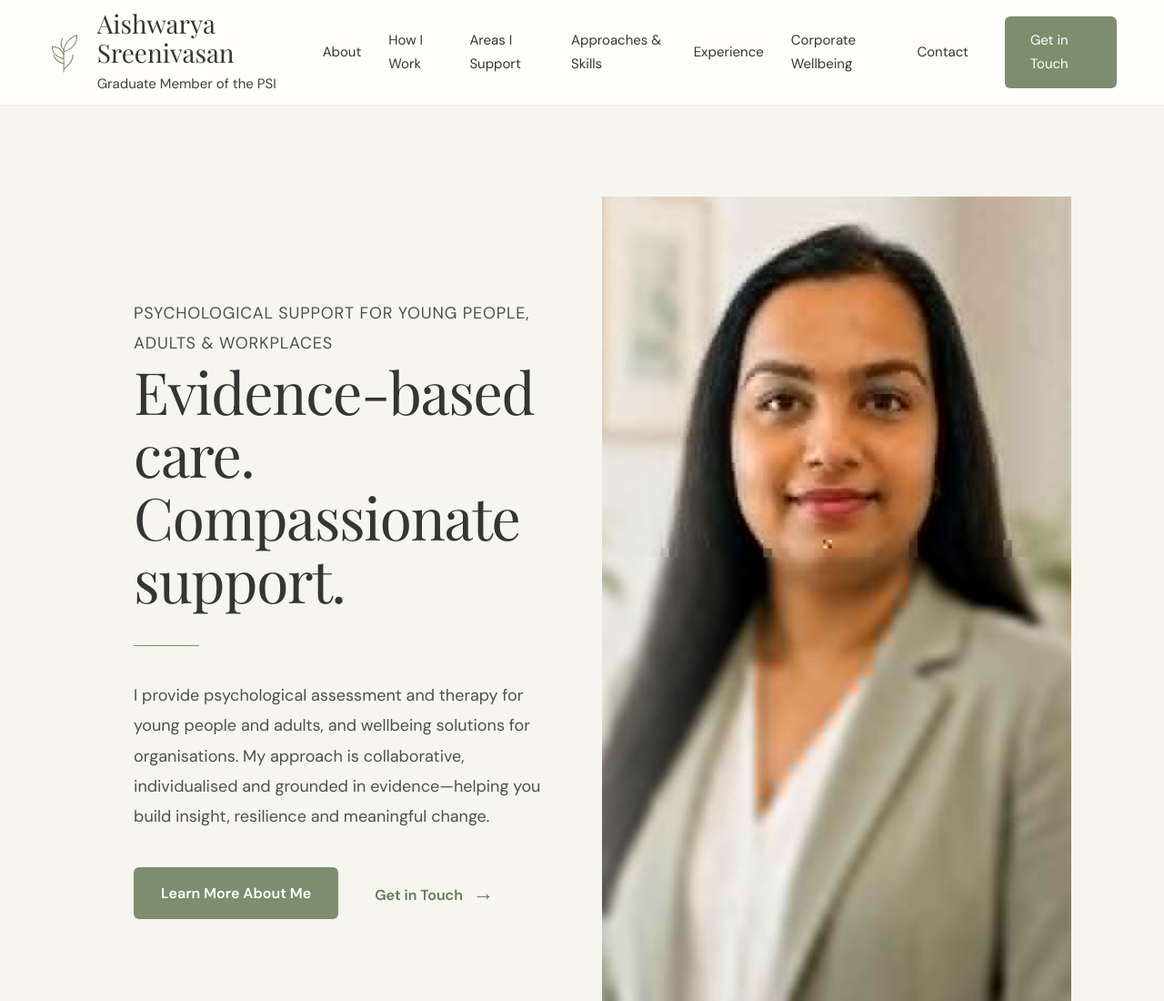
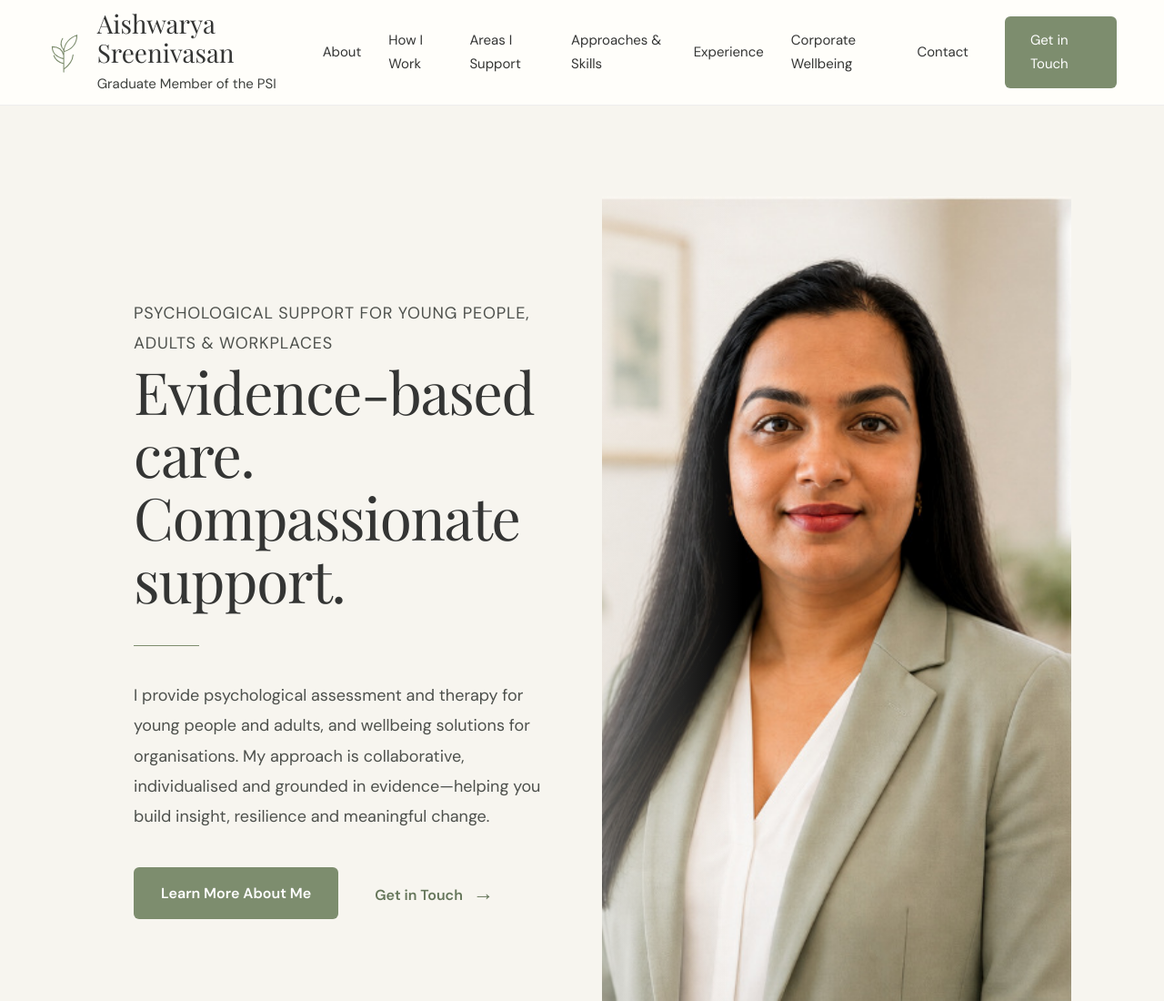
Before and after one commit to sriramkalyanraman/as-portfolio, a plain HTML site: page index.html in a window 1280 px wide. Shown: the top 1100 px of the page at 91% size. Drawn offline with nearby package versions, Linux system fonts and the light colour scheme.

Commit message:
Use uploaded professional headshot on landing page

```diff
--- a/index.html
+++ b/index.html
@@ -33,7 +33,7 @@
     <nav aria-label="Primary navigation"><a href="#about">About</a><a href="#how">How I Work</a><a href="#support">Areas I Support</a><a href="#approaches">Approaches &amp; Skills</a><a href="#experience">Experience</a><a href="#corporate">Corporate Wellbeing</a><a href="contact.html">Contact</a><a class="nav-cta" href="contact.html">Get in Touch</a></nav>
   </header>
   <main id="top">
-    <section class="hero"><div class="hero-copy"><p class="eyebrow">Psychological support for young people, adults &amp; workplaces</p><h1>Evidence-based care.<br>Compassionate support.</h1><div class="rule"></div><p>I provide psychological assessment and therapy for young people and adults, and wellbeing solutions for organisations. My approach is collaborative, individualised and grounded in evidence—helping you build insight, resilience and meaningful change.</p><div class="actions"><a class="button" href="#about">Learn More About Me</a><a class="text-link" href="contact.html">Get in Touch <span class="arrow">→</span></a></div></div><div class="hero-image"><img src="headshot.jpg?v=5" alt="Aishwarya Sreenivasan, psychologist"></div></section>
+    <section class="hero"><div class="hero-copy"><p class="eyebrow">Psychological support for young people, adults &amp; workplaces</p><h1>Evidence-based care.<br>Compassionate support.</h1><div class="rule"></div><p>I provide psychological assessment and therapy for young people and adults, and wellbeing solutions for organisations. My approach is collaborative, individualised and grounded in evidence—helping you build insight, resilience and meaningful change.</p><div class="actions"><a class="button" href="#about">Learn More About Me</a><a class="text-link" href="contact.html">Get in Touch <span class="arrow">→</span></a></div></div><div class="hero-image"><img src="headshot-for-github.jpg?v=1" alt="Aishwarya Sreenivasan, psychologist"></div></section>
     <section class="values" aria-label="Practice principles"><div class="value"><div class="value-icon">♙</div><h3>Individualised Care</h3><p>Tailored support that respects your unique experiences, goals and strengths.</p></div><div class="value"><div class="value-icon">♧</div><h3>Evidence-Based Practice</h3><p>Interventions informed by research and best practice in psychology.</p></div><div class="value"><div class="value-icon">♧</div><h3>Collaborative Approach</h3><p>Working together with you, your family or your team for meaningful outcomes.</p></div><div class="value"><div class="value-icon">♡</div><h3>Safe &amp; Supportive Space</h3><p>A confidential, non-judgemental environment where you can feel heard.</p></div></section>
     <section id="about" class="section"><div class="section-inner"><span class="section-kicker">About</span><h2>A thoughtful, evidence-informed approach to psychological support.</h2><p>I am a psychology professional with an MSc in Clinical Psychology and experience across community, hospital, youth and workplace settings. My work centres on understanding the person as a whole and translating psychological knowledge into practical, meaningful support.</p></div></section>
     <section id="how" class="section soft"><div class="section-inner"><span class="section-kicker">How I Work</span><h2>Collaborative, individualised and grounded in evidence.</h2><p>Therapeutic work begins with understanding your needs, strengths and goals. Together, we identify useful ways forward, drawing on evidence-informed psychological approaches and adapting the work to your context.</p><div class="grid-3"><article class="card"><h3>Listen &amp; Understand</h3><p>Creating space to understand what brings you to support and what you want to change.</p></article><article class="card"><h3>Assess &amp; Formulate</h3><p>Using psychological assessment and formulation to build a clearer picture of your needs.</p></article><article class="card"><h3>Support Meaningful Change</h3><p>Developing practical skills, insight and strategies that can support progress beyond sessions.</p></article></div></div></section>
```
